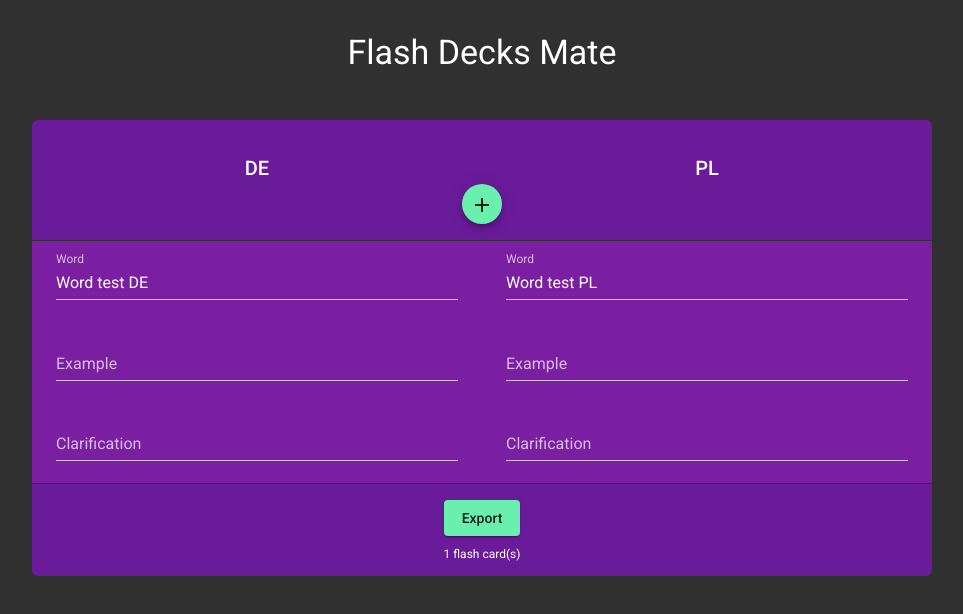
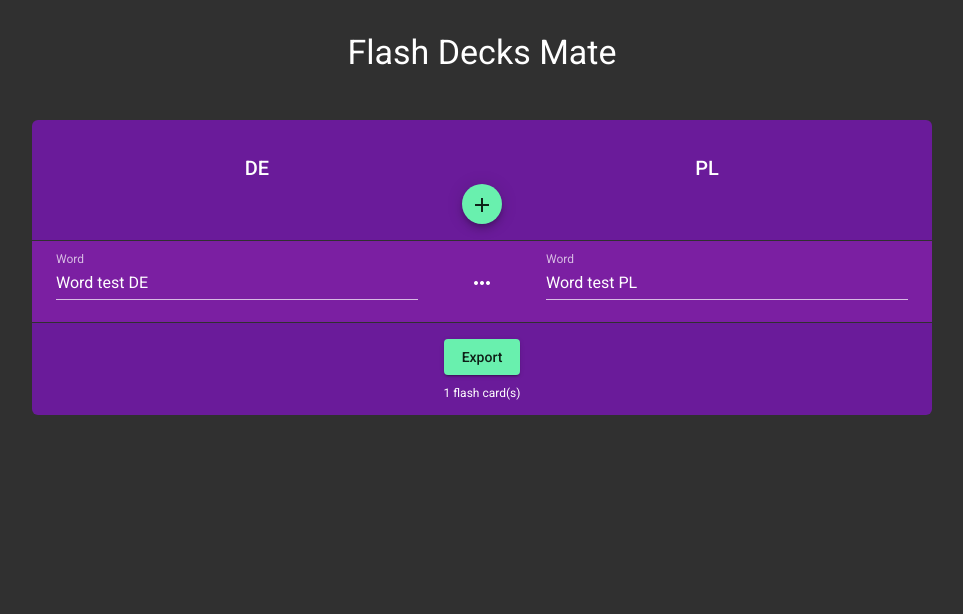
Before and after one commit to canqel/Flash-Decks-Mate, an Angular app: page /decks in a window 1280 px wide. Shown: the top 614 px of the page, without its empty margins (158-1121 px from the left). Built offline with nearby package versions, Linux system fonts and the light colour scheme.

Commit message:
feat(card-editor): example and clarification hidden by default, possibility to show them

```diff
--- a/src/app/decks/components/card-editor/card-editor.component.html
+++ b/src/app/decks/components/card-editor/card-editor.component.html
@@ -3,46 +3,51 @@
     <div class="col">
       <mat-form-field appearance="standard" color="accent" class="form-field">
         <mat-label>Word</mat-label>
-        <input matInput formControlName="word1">
+        <input matInput formControlName="word1" [attr.tabindex]="baseTabIndex + 1">
       </mat-form-field>
+
+      <mat-form-field *ngIf="showExample" appearance="standard" color="accent" class="form-field">
+        <mat-label>Example</mat-label>
+        <input matInput formControlName="example1" [attr.tabindex]="baseTabIndex + 3">
+      </mat-form-field>
+
+      <mat-form-field *ngIf="showClarification" appearance="standard" color="accent" class="form-field">
+        <mat-label>Clarification</mat-label>
+        <input matInput formControlName="clarification1" [attr.tabindex]="baseTabIndex + 5">
+      </mat-form-field>
+    </div>
+
+    <div class="mid-col">
+      <button mat-icon-button [matMenuTriggerFor]="menu">
+        <mat-icon>more_horiz</mat-icon>
+      </button>
+
+      <mat-menu #menu="matMenu">
+        <button mat-menu-item *ngIf="!showExample" (click)="showExample = true">
+          <mat-icon>add</mat-icon>
+          <span>Add example</span>
+        </button>
+        <button mat-menu-item *ngIf="!showClarification" (click)="showClarification = true">
+          <mat-icon>add</mat-icon>
+          <span>Add clarification</span>
+        </button>
+      </mat-menu>
     </div>
 
     <div class="col">
       <mat-form-field appearance="standard" color="accent" class="form-field">
         <mat-label>Word</mat-label>
-        <input matInput formControlName="word2">
+        <input matInput formControlName="word2" [attr.tabindex]="baseTabIndex + 2">
       </mat-form-field>
-    </div>
-  </div>
 
-  <div class="row">
-    <div class="col">
-      <mat-form-field appearance="standard" color="accent" class="form-field">
+      <mat-form-field *ngIf="showExample" appearance="standard" color="accent" class="form-field">
         <mat-label>Example</mat-label>
-        <input matInput formControlName="example1">
+        <input matInput formControlName="example2" [attr.tabindex]="baseTabIndex + 4">
       </mat-form-field>
-    </div>
 
-    <div class="col">
-      <mat-form-field appearance="standard" color="accent" class="form-field">
-        <mat-label>Example</mat-label>
-        <input matInput formControlName="example2">
-      </mat-form-field>
-    </div>
-  </div>
-
-  <div class="row">
-    <div class="col">
-      <mat-form-field appearance="standard" color="accent" class="form-field">
+      <mat-form-field *ngIf="showClarification" appearance="standard" color="accent" class="form-field">
         <mat-label>Clarification</mat-label>
-        <input matInput formControlName="clarification1">
-      </mat-form-field>
-    </div>
-
-    <div class="col">
-      <mat-form-field appearance="standard" color="accent" class="form-field">
-        <mat-label>Clarification</mat-label>
-        <input matInput formControlName="clarification2">
+        <input matInput formControlName="clarification2" [attr.tabindex]="baseTabIndex + 6">
       </mat-form-field>
     </div>
   </div>
--- a/src/app/decks/components/card-editor/card-editor.component.scss
+++ b/src/app/decks/components/card-editor/card-editor.component.scss
@@ -8,13 +8,19 @@ form {
     flex-direction: row;
 
     .col {
-      flex-basis: 50%;
+      flex-grow: 1;
       padding: 0 1.5rem;
 
       .form-field {
         width: 100%;
+      }
+    }
 
-      }
+    .mid-col {
+      min-width: 80px;
+      display: flex;
+      align-items: center;
+      justify-content: center;
     }
   }
 }
--- a/src/app/decks/components/card-editor/card-editor.component.ts
+++ b/src/app/decks/components/card-editor/card-editor.component.ts
@@ -16,10 +16,17 @@ export class CardEditorComponent implements OnDestroy {
     this.initForm(newValue);
   }
 
+  @Input() set index(newValue: number) {
+    this.baseTabIndex = newValue * 10;
+  }
+
   @Output() cardChange = new EventEmitter<FlashCard>();
 
   isInEditMode = true;
   form: FormGroup;
+  baseTabIndex: number;
+  showExample = false;
+  showClarification = false;
 
   private subscription: Subscription;
   private side1Lang: Language;
--- a/src/app/decks/decks.module.ts
+++ b/src/app/decks/decks.module.ts
@@ -9,6 +9,8 @@ import { MatInputModule } from '@angular/material/input';
 import { ReactiveFormsModule } from '@angular/forms';
 import { MatDialogModule } from '@angular/material/dialog';
 import { DeckExportDialogComponent } from './components/deck-export-dialog/deck-export-dialog.component';
+import { MatMenuModule } from '@angular/material/menu';
+
 
 @NgModule({
   declarations: [DeckEditorComponent, CardEditorComponent, DeckExportDialogComponent],
@@ -19,7 +21,8 @@ import { DeckExportDialogComponent } from './components/deck-export-dialog/deck-
     MatButtonModule,
     MatIconModule,
     MatInputModule,
-    MatDialogModule
+    MatDialogModule,
+    MatMenuModule
   ],
   entryComponents: [DeckExportDialogComponent]
 })
--- a/src/app/decks/pages/deck-editor/deck-editor.component.html
+++ b/src/app/decks/pages/deck-editor/deck-editor.component.html
@@ -16,7 +16,7 @@
 
   <div class="deck-body">
     <div class="card-editor-wrapper" *ngFor="let card of cards; let loopIndex=index">
-      <fdm-card-editor [card]="card" (cardChange)="handleCardChange($event, loopIndex)">
+      <fdm-card-editor [card]="card" [index]="loopIndex" (cardChange)="handleCardChange($event, loopIndex)">
       </fdm-card-editor>
     </div>
   </div>
```
